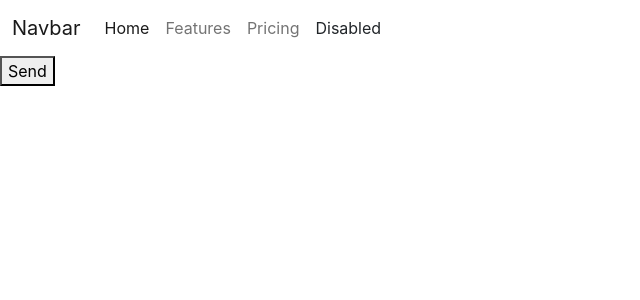
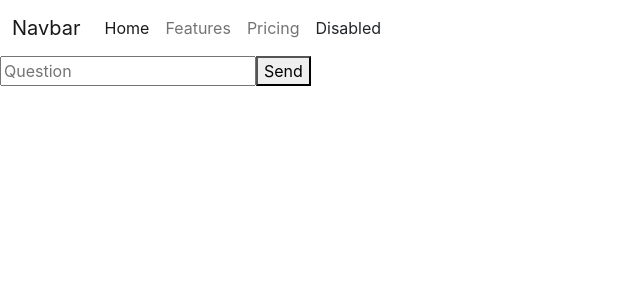
Before and after one commit to mimiramita/studr, a React (Create React App) app in the folder frontend/: page /query in a window 1280 px wide. Shown: the top 300 px of the page, without its empty margins (0-640 px from the left). Built offline with nearby package versions, Linux system fonts and the light colour scheme.

Commit message:
add question and answer to querybox

```diff
--- a/frontend/src/pages/Query.js
+++ b/frontend/src/pages/Query.js
@@ -1,19 +1,35 @@
-import React, { useState } from "react";
+import React, { useState, useEffect } from "react";
 import axios from "axios";
 
+
 function QueryBox() {
-  const sendMessage = () => {
-    const newMessageBox = document.createElement("div");
-    const newMessage = document.createTextNode("Hi");
-    const chatbox = document.getElementById("chatbox")
+    const [question,setQuestion] = useState("");
+    const handleClick = (event) => {
+        const newElement = document.createElement('div');
+        newElement.textContent = question;
+        document.getElementById('chatbox').appendChild(newElement);
+        setQuestion("");
 
-    newMessageBox.appendChild(newMessage);
-    chatbox.appendChild(newMessageBox)
-  };
+        const answer = document.createElement('div');
+        answer.textContent = "calculating...";
+        document.getElementById('chatbox').appendChild(answer);
+        event.preventDefault();
+    }
   return (
     <div>
       <div id="chatbox"></div>
-      <button id="send" onClick={sendMessage}>Send</button>
+      <form>
+        <input
+          type="text"
+          placeholder="Question"
+          name="question"
+          value={question}
+          onChange={(e) => setQuestion(e.target.value)}
+        ></input>
+        <button id="send" onClick={handleClick}>
+          Send
+        </button>
+      </form>
     </div>
   );
 }
```
